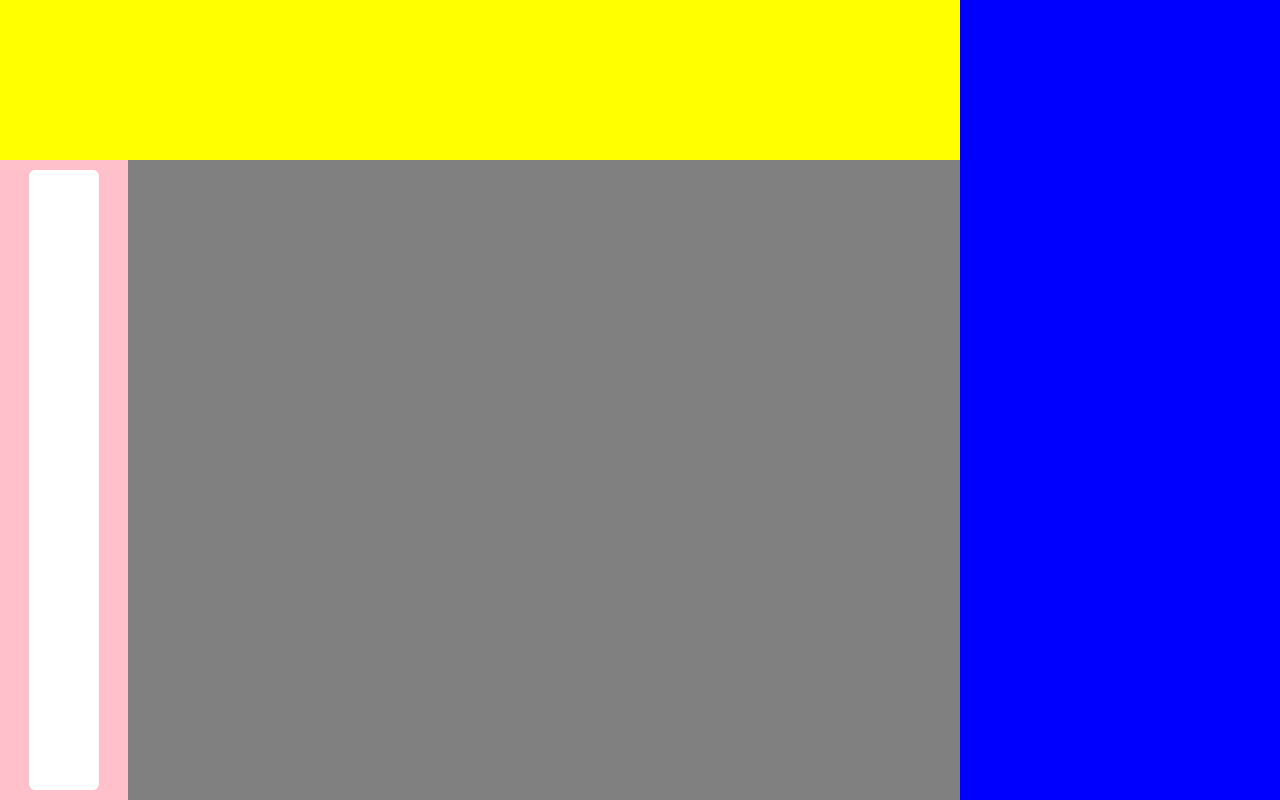
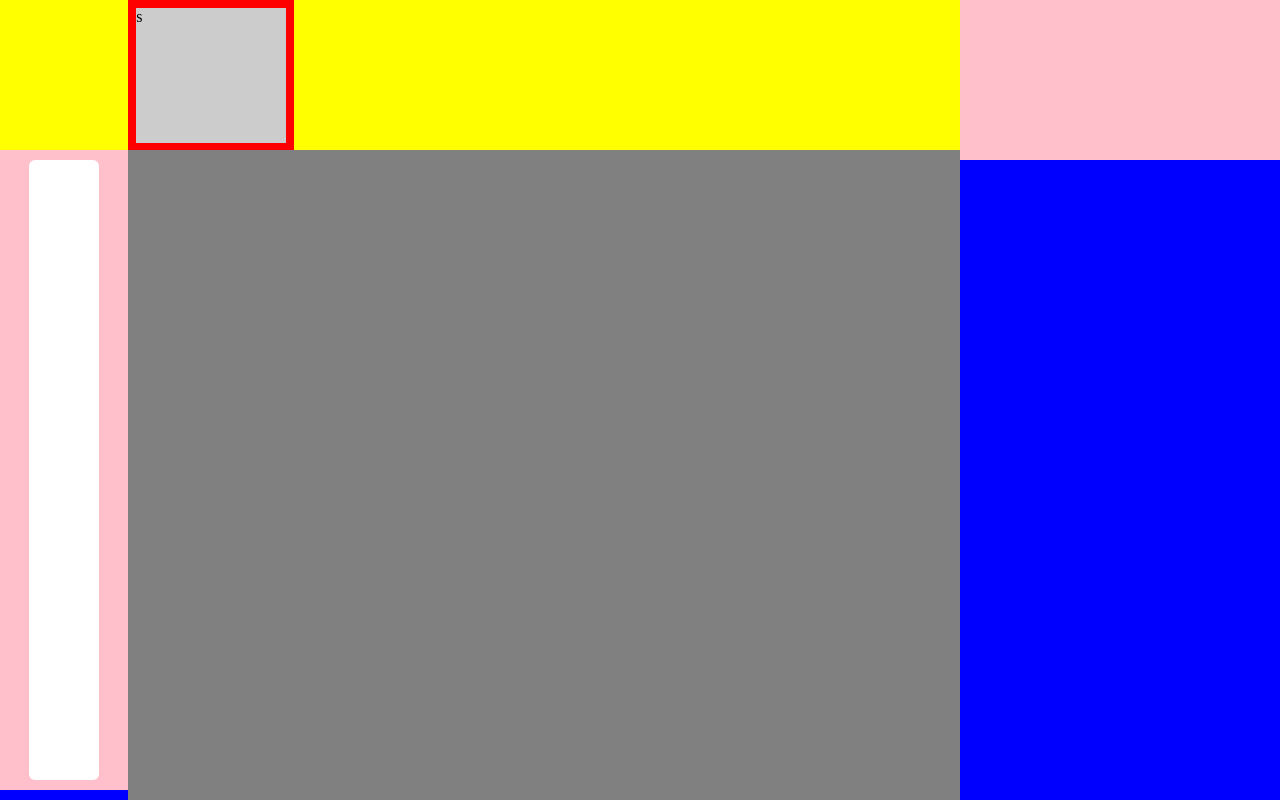
Before and after one commit to henryburns1x/lineup, a website: page public/index.html in a window 1280 px wide. Drawn offline with Linux system fonts and the light colour scheme.

Commit message:
Fixed api.js

```diff
--- a/api.js
+++ b/api.js
@@ -1,16 +1,10 @@
-require('dotenv').config()
 
 const express = require('express');
 const config = require('./config.js');
 
 const mongoose = require('mongoose');
-mongoose.connect(process.env.MONGODB_URI);
 
 const router = express.Router();
-
-const port = process.env.PORT || 2000;
-
-app.listen(port);
 
 router.get('/user', (request, response) => {
 
--- a/public/css/index.css
+++ b/public/css/index.css
@@ -28,7 +28,7 @@
 #logo_container {
 
     width: 100%;
-    height: 20%;
+    height: 150px;
 
     background-color: yellow;
 
@@ -75,9 +75,40 @@
 #profile_container {
 
     width: 100%;
+    height: 150px;
+
+    background-color: yellow;
+
+}
+
+#profile_icon_container {
+
+    width: 20%;
+    height: 100%;
+
+    display: flex;
+    justify-content: center;
+    align-items: center;
+
+    background-color: red;
+
+}
+
+#profile_icon {
+
+    width: 90%;
+    height: 90%;
+
+    background-color: #ccc;
+
+}
+
+#recommendation_container {
+
+    width: 100%;
     height: 20%;
 
-    background-color: yellow;
+    background-color: pink;
 
 }
 
--- a/public/index.js
+++ b/public/index.js
@@ -33,15 +33,13 @@
 
             <div id="profile_container">
 
-                <div id="profile_container">
+                <div id="profile_icon_container">
 
+                    <div id="profile_icon">
+s
+                    </div>
 
                 </div>
-
-
-            </div>
-
-            <div id="recommendation_container">
 
 
             </div>
@@ -57,6 +55,11 @@
         <div id="right_container">
 
 
+            <div id="recommendation_container">
+
+
+            </div>
+
 
 
         </div>
```
